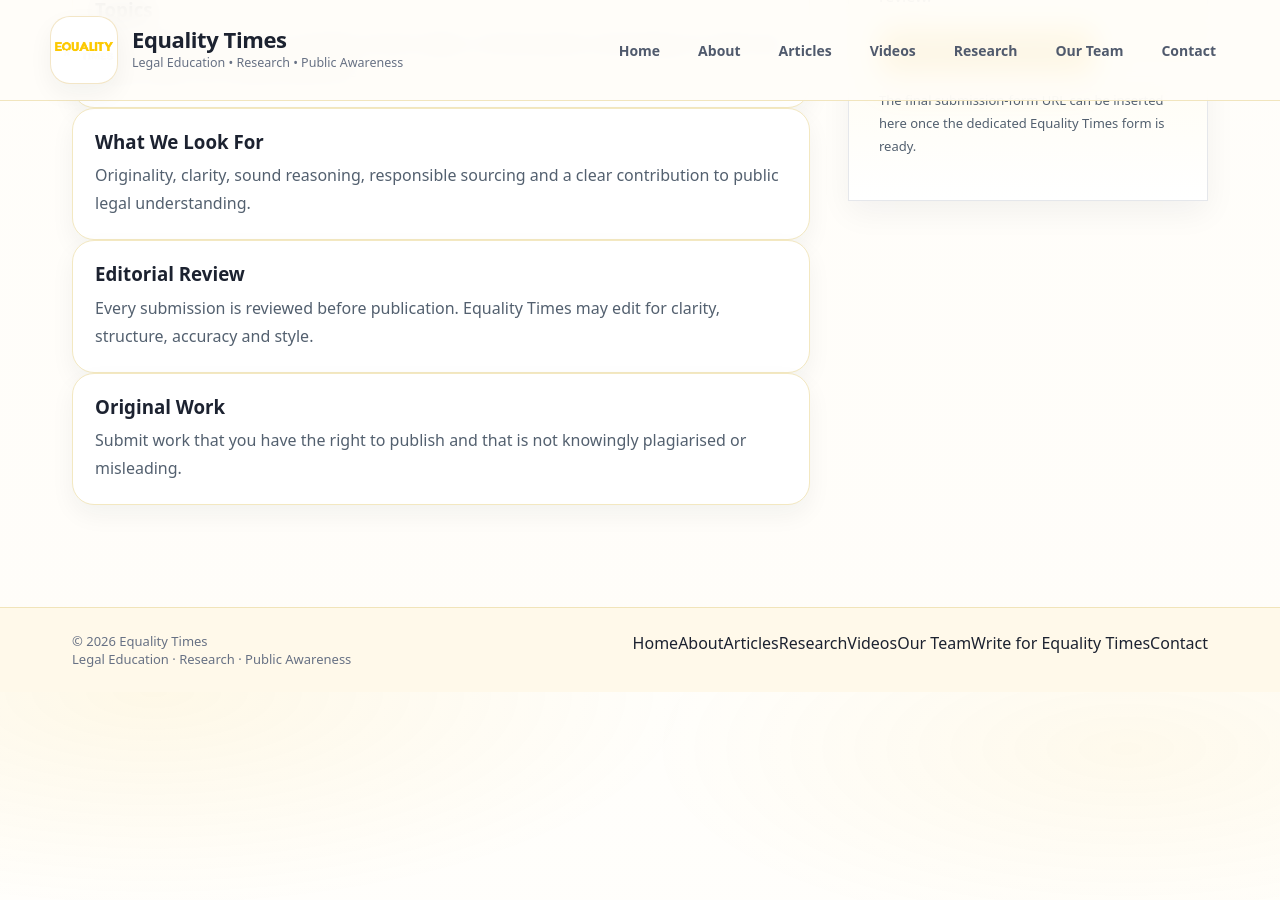
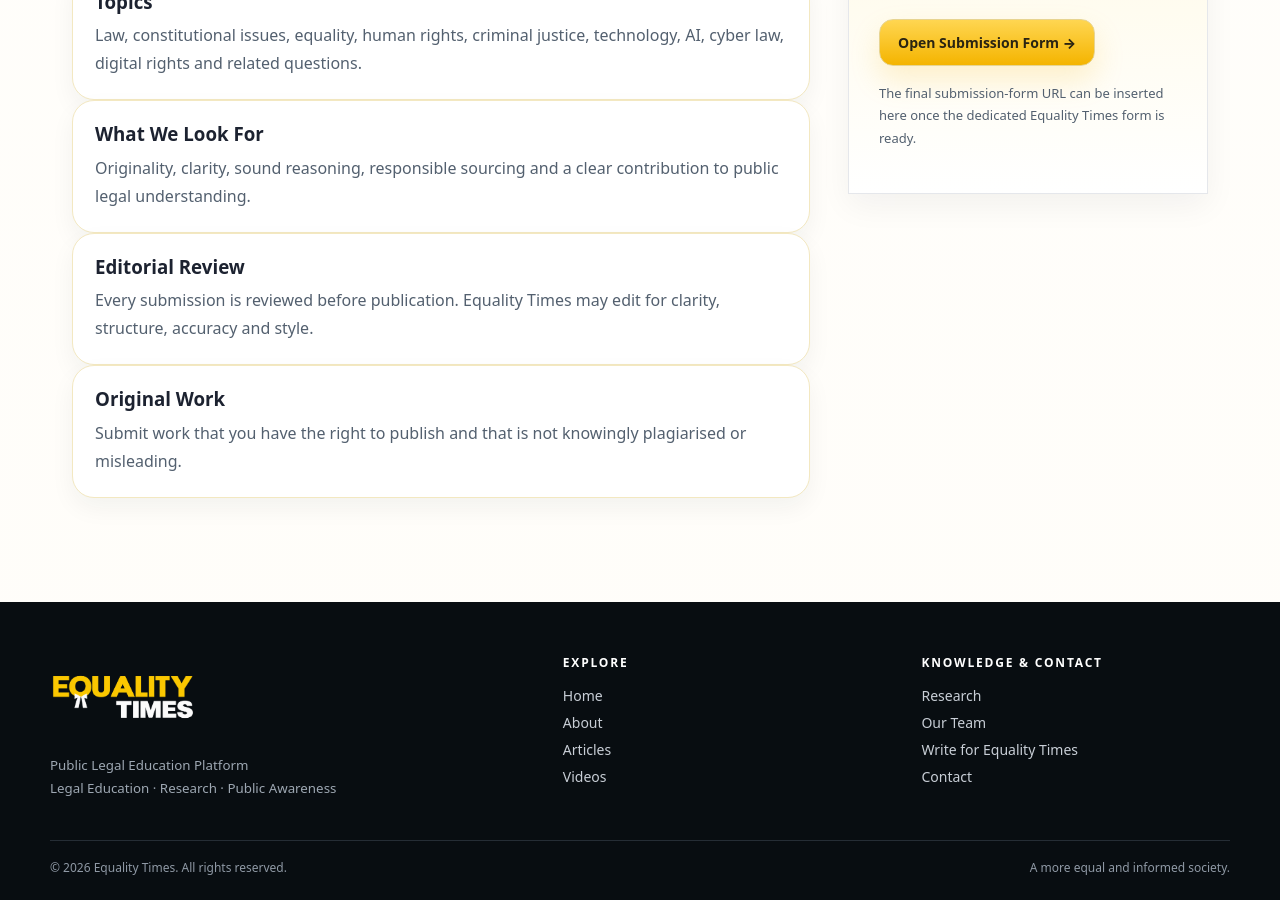
Before and after one commit to equalitytimes/equalitytimes-test, a Jekyll site: the page built from write.html, in a window 1280 px wide and 900 px high, scrolled down 722 px. Built offline with Jekyll 4.4.1, drawn with Linux system fonts in a browser that asks for light colours; before the commit the page ends 1414 px from its top, so only the background shows below that; some of the changed text lies outside the part shown.

Commit message:
Standardize contributor page branding

```diff
--- a/write.html
+++ b/write.html
@@ -12,11 +12,13 @@
 <link rel="stylesheet" href="{{ '/assets/style.css' | relative_url }}">
 </head>
 <body>
-<header class="topbar">
-  <div class="container topbar-inner">
-    <a class="brand" href="{{ '/' | relative_url }}"><div class="brand-logo"><img src="{{ '/assets/logo-new.png' | relative_url }}" alt="Equality Times logo"></div><div><div class="brand-title">Equality Times</div><div class="brand-sub">Legal Education • Research • Public Awareness</div></div></a>
-    <nav class="nav">
-      <a href="{{ '/' | relative_url }}">Home</a><a href="{{ '/about.html' | relative_url }}">About</a><a href="{{ '/articles/' | relative_url }}">Articles</a><a href="{{ '/videos.html' | relative_url }}">Videos</a><a href="{{ '/research.html' | relative_url }}">Research</a><a href="{{ '/team.html' | relative_url }}">Our Team</a><a href="{{ '/contact.html' | relative_url }}">Contact</a>
+<header class="et-header">
+  <div class="et-header-inner">
+    <a class="et-brand" href="{{ '/' | relative_url }}" aria-label="Equality Times home">
+      <div><img src="{{ '/assets/logo-new.png' | relative_url }}" alt="Equality Times"><span class="et-brand-tagline">Legal Education · Research · Public Awareness</span></div>
+    </a>
+    <nav class="et-nav" aria-label="Main navigation">
+      <a href="{{ '/' | relative_url }}">Home</a><a href="{{ '/about.html' | relative_url }}">About</a><a href="{{ '/articles/' | relative_url }}">Articles</a><a href="{{ '/videos.html' | relative_url }}">Videos</a><a href="{{ '/research.html' | relative_url }}">Research</a><a href="{{ '/team.html' | relative_url }}" class="active">Our Team</a><a href="{{ '/contact.html' | relative_url }}">Contact</a>
     </nav>
   </div>
 </header>
@@ -40,7 +42,14 @@
   </aside>
 </div></section>
 </main>
-<footer class="footer"><div class="container footer-inner footer-expanded"><div><div class="footer-text">© <span id="yr"></span> Equality Times</div><div class="footer-text">Legal Education · Research · Public Awareness</div></div><div class="footer-links-inline"><a href="index.html">Home</a><a href="about.html">About</a><a href="articles/">Articles</a><a href="research.html">Research</a><a href="videos.html">Videos</a><a href="team.html">Our Team</a><a href="write.html">Write for Equality Times</a><a href="contact.html">Contact</a></div></div></footer>
+<footer class="et-footer">
+  <div class="et-footer-grid">
+    <div><div class="et-footer-brand"><img src="{{ '/assets/logo-new.png' | relative_url }}" alt="Equality Times"></div><small>Public Legal Education Platform<br>Legal Education · Research · Public Awareness</small></div>
+    <div><h4>Explore</h4><a href="{{ '/' | relative_url }}">Home</a><a href="{{ '/about.html' | relative_url }}">About</a><a href="{{ '/articles/' | relative_url }}">Articles</a><a href="{{ '/videos.html' | relative_url }}">Videos</a></div>
+    <div><h4>Knowledge &amp; Contact</h4><a href="{{ '/research.html' | relative_url }}">Research</a><a href="{{ '/team.html' | relative_url }}">Our Team</a><a href="{{ '/write.html' | relative_url }}">Write for Equality Times</a><a href="{{ '/contact.html' | relative_url }}">Contact</a></div>
+  </div>
+  <div class="et-copyright"><span>© {{ "now" | date: "%Y" }} Equality Times. All rights reserved.</span><span>A more equal and informed society.</span></div>
+</footer>
 <script src="{{ '/assets/site.js' | relative_url }}"></script>
 </body>
 </html>
```
